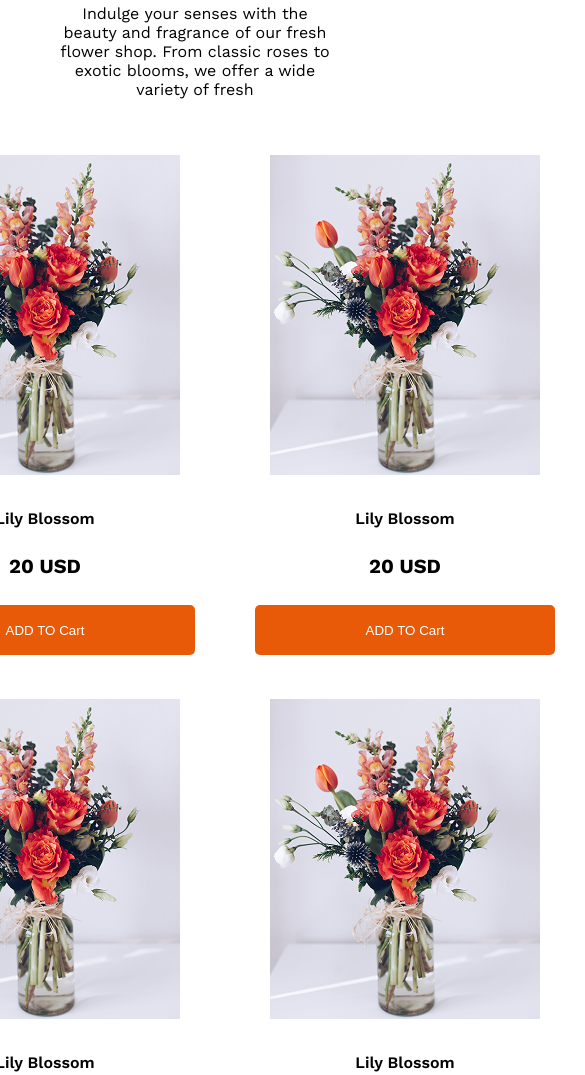
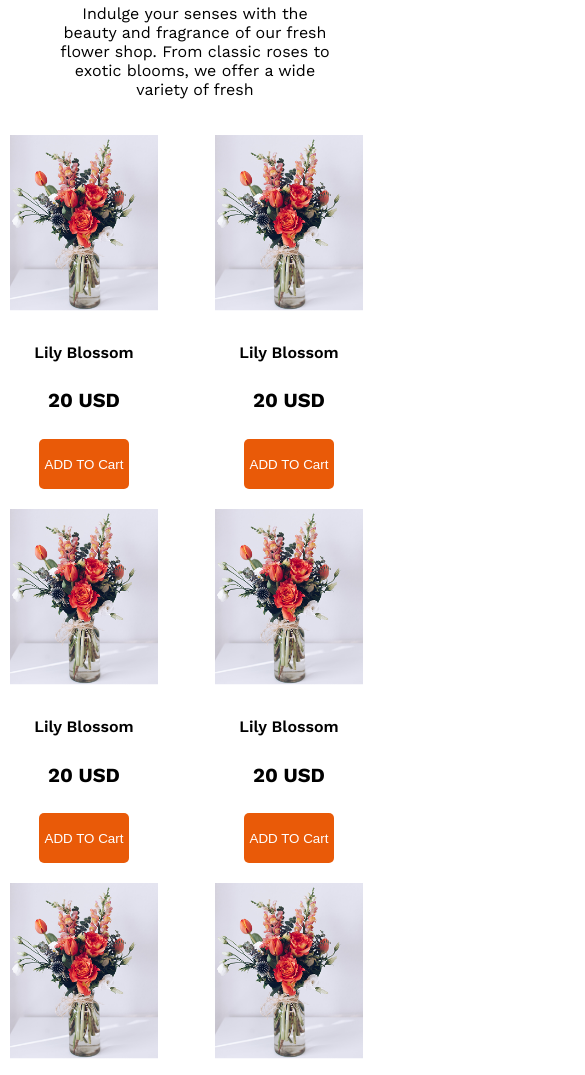
Before and after one commit to sazzad404/assignments-2, a plain HTML site: page index.html in a window 390 px wide. Shown: the part 1080-2155 px from the top of the page, 585 px wide, since content can reach past the window. Drawn offline with nearby package versions, Linux system fonts and the light colour scheme.

Commit message:
update boxes

```diff
--- a/styles/style.css
+++ b/styles/style.css
@@ -7,6 +7,7 @@
 
 body {
 	margin: 0;
+
 }
 /* shered styles */
 .p-color {
@@ -15,7 +16,7 @@ body {
 .primary-btn {
 	background-color: #e95a08;
 	color: white;
-	width: 300px;
+	/* width: 300px; */
 	padding: 20 50px;
 	height: 50px;
 	border: 0;
@@ -107,6 +108,9 @@ body {
 	padding: 20px;
 	text-align: center;
 	height: auto;
+}
+.card1 img{
+	width: 100%;
 }
 .card1 h5 {
 	font-weight: 600;
@@ -334,9 +338,7 @@ span {
 	.plants .title p br {
 		display: none;
 	}
-	.all-cards {
-		grid-template-columns: repeat(2, 1fr);
-	}
+
 	.all-cards {
 		display: grid;
 		grid-template-columns: repeat(2, 1fr);
@@ -347,9 +349,11 @@ span {
 	}
 
 	.card1 {
-		width: 100%;
+		overflow: hidden;
+		width: 80%;
 		max-width: 100%;
 		text-align: center;
+		padding: 0;
 	}
 
 	/* plant lover */
```
